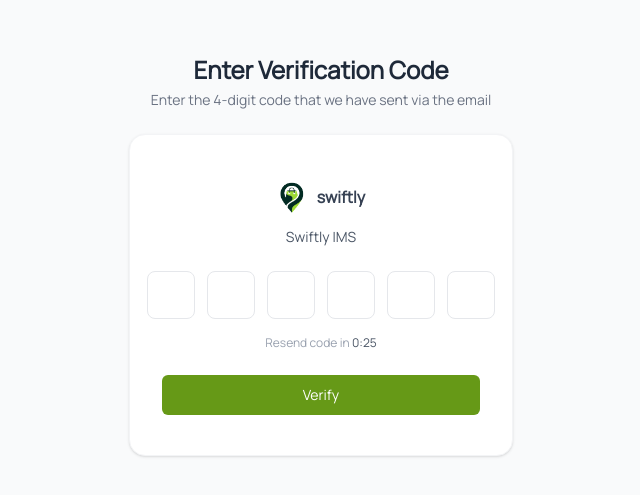
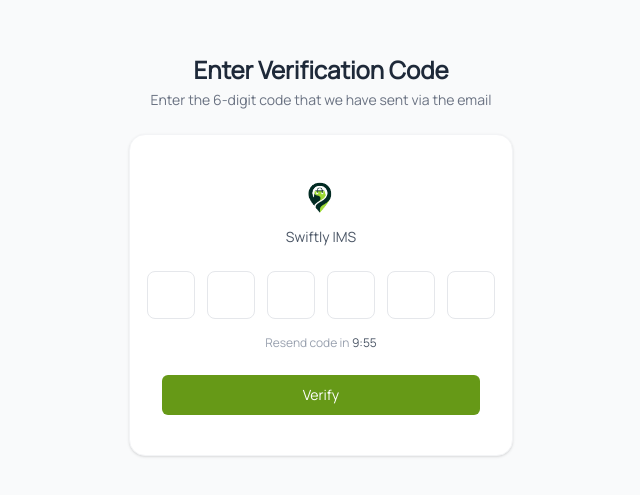
Before and after one commit to orderSwiftly/swiftly-vendors, a Next.js app: page /auth/verify-otp in a window 1280 px wide. Shown: the part 145-640 px from the top of the page, without its empty margins (319-959 px from the left). Built offline with nearby package versions, Linux system fonts and the light colour scheme; no server answers.

Commit message:
reset psw

```diff
--- a/src/app/auth/reset-psw/page.tsx
+++ b/src/app/auth/reset-psw/page.tsx
@@ -1,4 +1,5 @@
-// Server component wrapper — client interactive logic lives in ResetPasswordClient
+// src/app/auth/reset-psw/page.tsx
+
 import React, { Suspense } from "react";
 import ResetPasswordClient from "@/components/auth/ResetPasswordClient";
 import type { Metadata } from "next";
--- a/src/app/auth/verify-otp/page.tsx
+++ b/src/app/auth/verify-otp/page.tsx
@@ -1,3 +1,5 @@
+// src/app/auth/verify-otp/page.tsx
+
 import React, { Suspense } from "react";
 import VerifyOtpClient from "@/components/auth/VerifyOtpClient";
 import type { Metadata } from "next";
--- a/src/components/auth/ResetPasswordClient.tsx
+++ b/src/components/auth/ResetPasswordClient.tsx
@@ -1,3 +1,5 @@
+// src/components/auth/ResetPasswordClient.tsx
+
 "use client";
 import { useState } from "react";
 import { resetPassword } from "@/lib/auth";
--- a/src/components/auth/VerifyOtpClient.tsx
+++ b/src/components/auth/VerifyOtpClient.tsx
@@ -1,3 +1,5 @@
+// src/components/auth/VerifyOtpClient.tsx
+
 "use client";
 import { useState, useRef, useEffect } from "react";
 import { verifyOtp } from "@/lib/auth";
@@ -8,7 +10,7 @@ export default function VerifyOtpClient() {
   const [code, setCode] = useState(["", "", "", "", "", ""]);
   const [loading, setLoading] = useState(false);
   const [error, setError] = useState<string | null>(null);
-  const [timer, setTimer] = useState(30);
+  const [timer, setTimer] = useState(600); // Changed from 30 to 600 seconds (10 minutes)
   const [canResend, setCanResend] = useState(false);
   const inputs = useRef<(HTMLInputElement | null)[]>([]);
   const router = useRouter();
@@ -43,7 +45,7 @@ export default function VerifyOtpClient() {
 
   const handleResend = async () => {
     if (!canResend) return;
-    setTimer(30);
+    setTimer(600); // Reset to 10 minutes (600 seconds)
     setCanResend(false);
     setError(null);
     try {
@@ -63,16 +65,31 @@ export default function VerifyOtpClient() {
     setLoading(true);
     setError(null);
     try {
-      await verifyOtp(email, fullCode);
-      router.push("/auth/reset-psw");
+      const response = await verifyOtp(email, fullCode);
+      // Extract the token from the response
+      // Adjust this based on your actual response structure
+      const token = response?.token || response?.data?.token;
+
+      if (token) {
+        // Pass the token to the reset password page
+        router.push(`/auth/reset-psw?token=${token}`);
+      } else {
+        // If no token in response, show error
+        setError("Verification successful but no reset token received.");
+        setLoading(false);
+      }
     } catch (err: unknown) {
       setError(err instanceof Error ? err.message : "Invalid code.");
-    } finally {
       setLoading(false);
     }
   };
 
-  const formatTime = (s: number) => `0:${s.toString().padStart(2, "0")}`;
+  // Updated formatTime to handle minutes properly
+  const formatTime = (seconds: number) => {
+    const mins = Math.floor(seconds / 60);
+    const secs = seconds % 60;
+    return `${mins}:${secs.toString().padStart(2, "0")}`;
+  };
 
   return (
     <>
@@ -82,7 +99,7 @@ export default function VerifyOtpClient() {
           Enter Verification Code
         </h1>
         <p className="text-sm text-gray-500 mt-1">
-          Enter the 4-digit code that we have sent via the email{" "}
+          Enter the 6-digit code that we have sent via the email{" "}
           <span className="font-semibold text-gray-800">{email}</span>
         </p>
       </div>
@@ -91,7 +108,6 @@ export default function VerifyOtpClient() {
         {/* Logo */}
         <div className="flex items-center gap-2">
           <Image src="/brand-logo.png" alt="Swiftly" width={32} height={32} />
-          <span className="text-base font-semibold text-gray-700">swiftly</span>
         </div>
         <p className="text-sm font-medium text-gray-600 -mt-4">Swiftly IMS</p>
 
```
